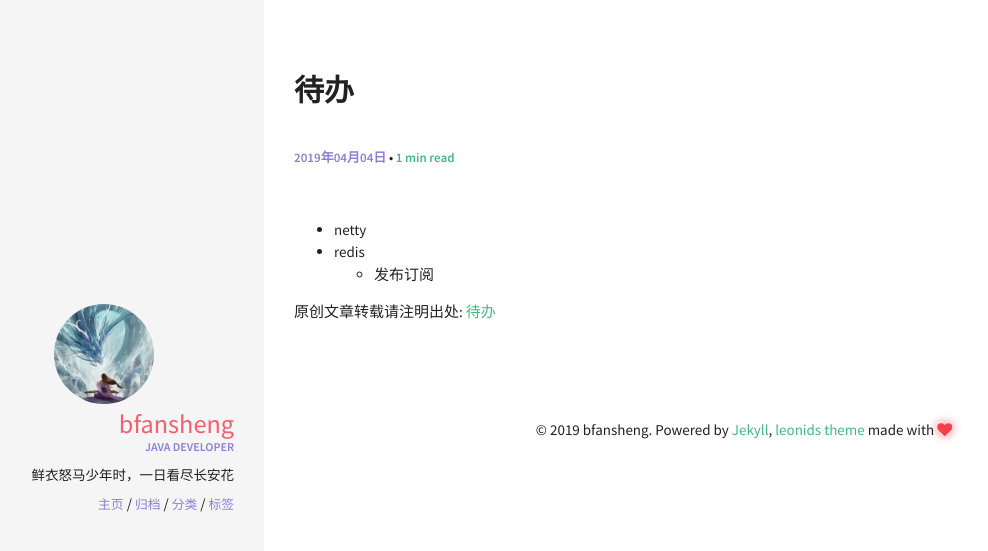
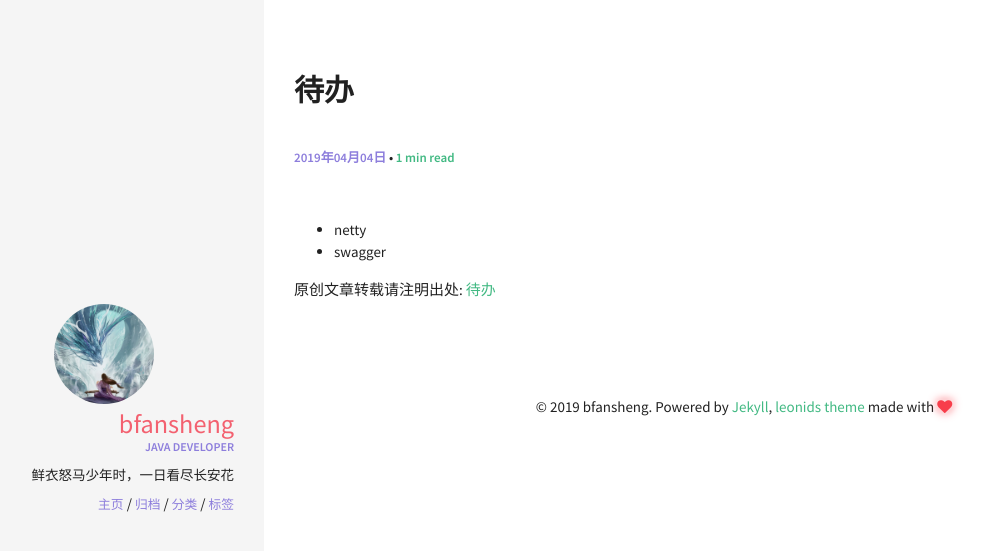
Before and after one commit to bfansheng/blog-jekins, a Jekyll site: the page built from _posts/2019-04-04-待办.md, in a window 1280 px wide. Shown: the top 551 px of the page, without its empty margins (56-1044 px from the left). Built offline with Jekyll 4.4.1, drawn with Linux system fonts in a browser that asks for light colours.

Commit message:
Update 2019-04-04-待办.md

```diff
--- a/_posts/2019-04-04-待办.md
+++ b/_posts/2019-04-04-待办.md
@@ -6,5 +6,4 @@ tags: [待办, 学习]
 ---
 
 - netty
-- redis
-  - 发布订阅
+- swagger
```
